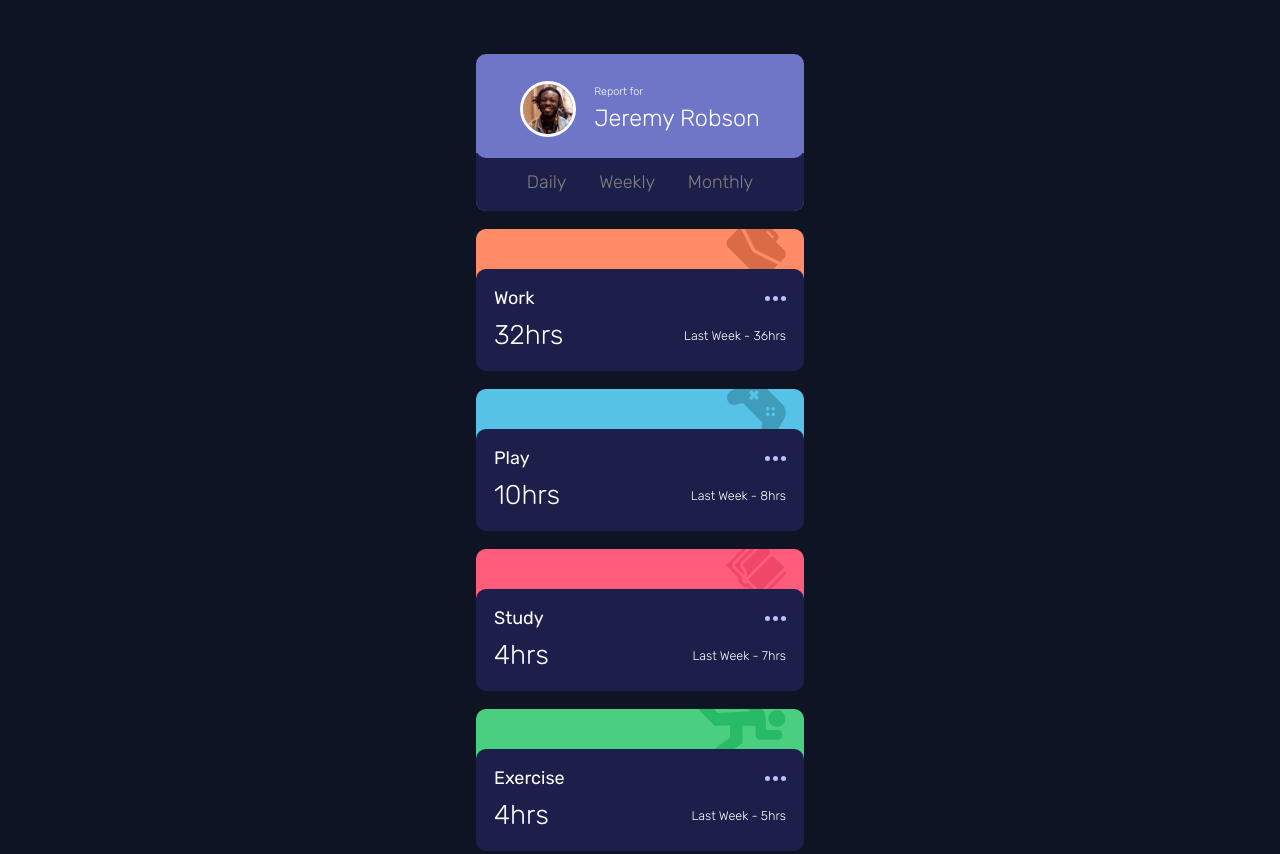
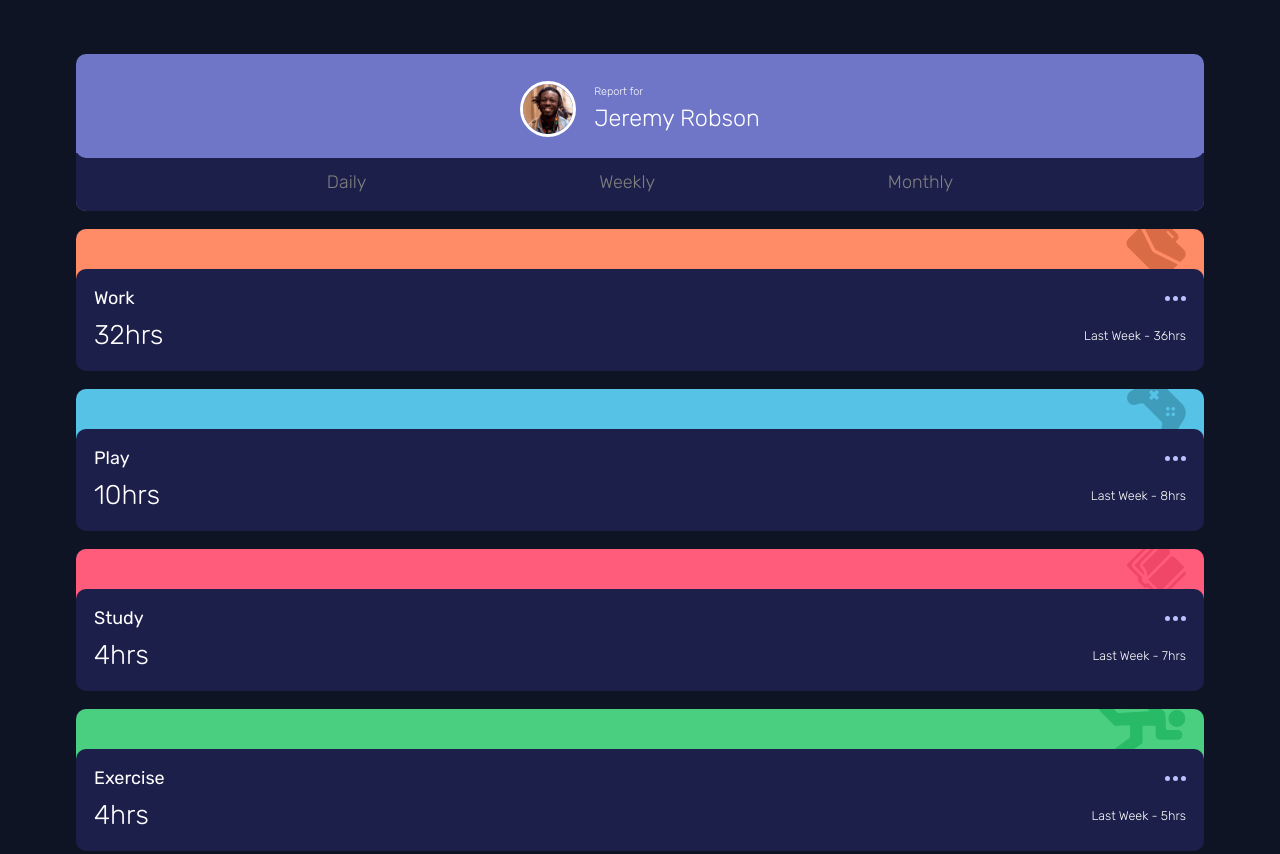
Before and after one commit to Marshall-Marcelo/Time-Tracking-Dashboard, a website: page index.html in a window 1280 px wide. Shown: the top 854 px of the page. Drawn offline with Linux system fonts and the light colour scheme.

Commit message:
last night

```diff
--- a/style.css
+++ b/style.css
@@ -185,3 +185,22 @@ ul {
   font-size: 0.7em;
   font-weight: var(--light);
 }
+
+@media (min-width: 1024px) {
+  .container {
+    min-width: 1024px;
+    max-width: 1200px;
+  }
+
+  /* .container .content {
+    display: flex;
+    flex-direction: column;
+    gap: 1em;
+    padding: 2em;
+  } */
+
+  .content {
+    display: grid;
+    grid-template: repeat();
+  }
+}
```
